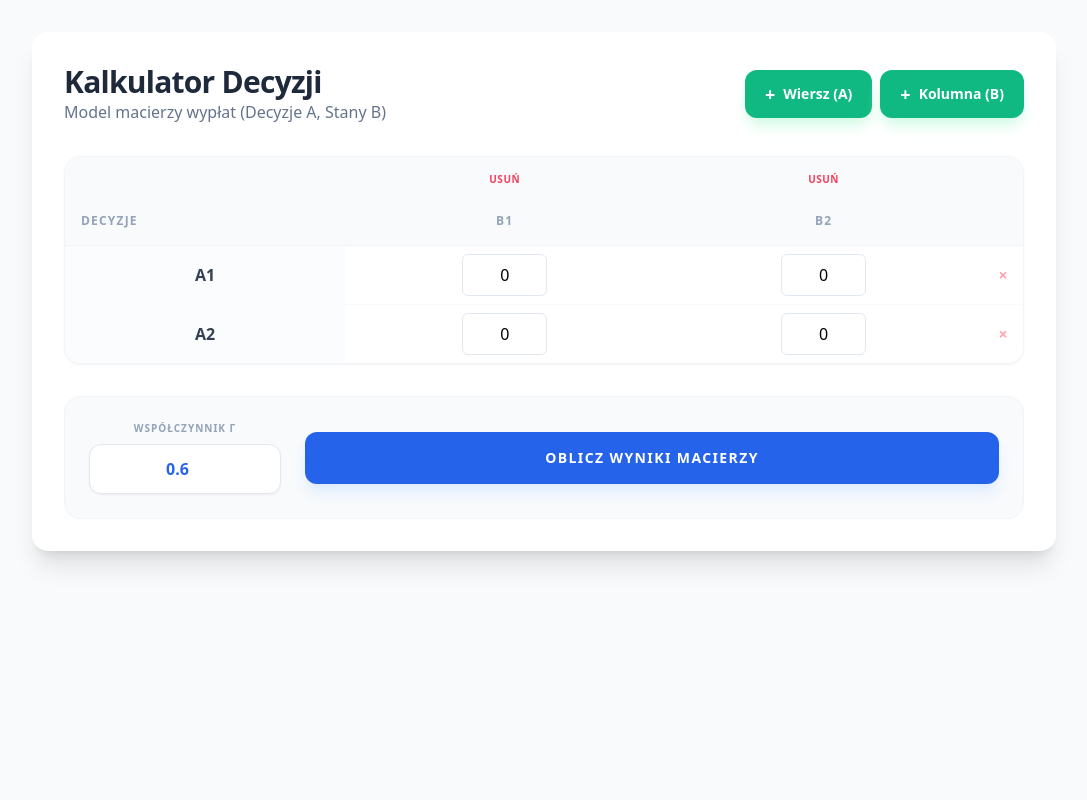
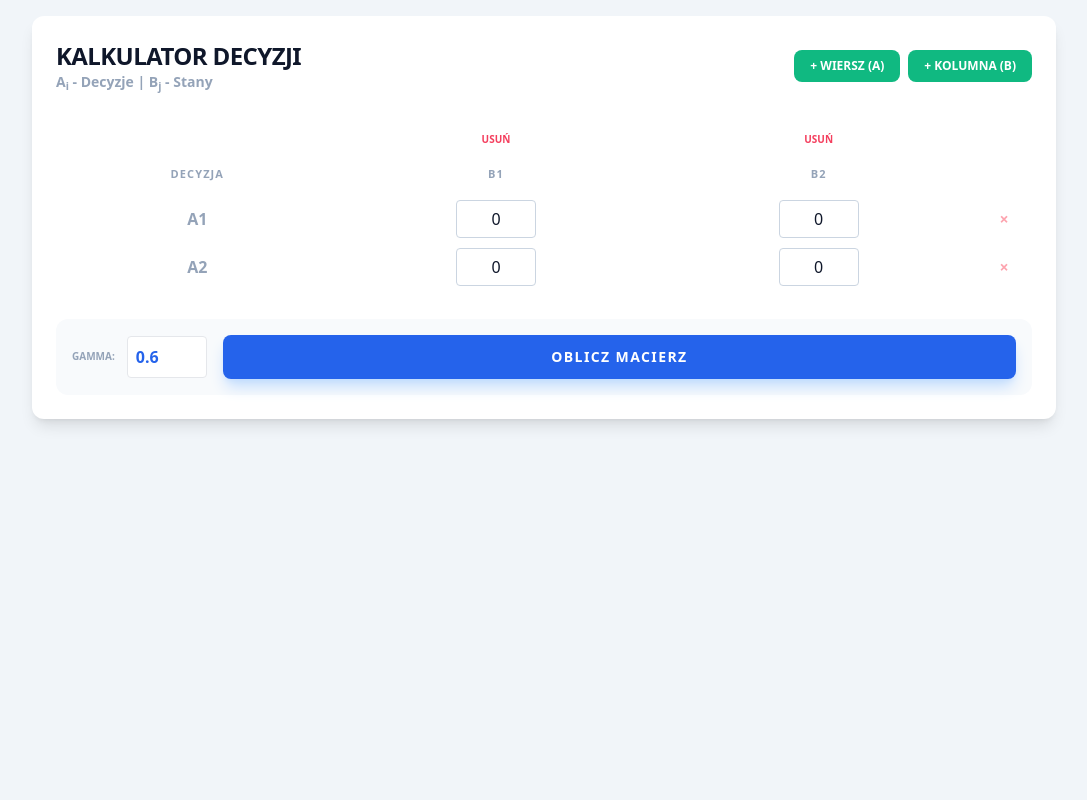
Before and after one commit to podsiadlojakub6-alt/program-bo, a Flask app: page / in a window 1280 px wide. Shown: the whole page, without its empty margins (96-1183 px from the left). Run offline with Flask 3, Linux system fonts and the light colour scheme; some libraries are stand-ins or nearby versions.

Commit message:
Update index.html

```diff
--- a/templates/index.html
+++ b/templates/index.html
@@ -2,126 +2,105 @@
 <html lang="pl">
 <head>
     <meta charset="UTF-8">
-    <meta name="viewport" content="width=device-width, initial-scale=1.0">
     <title>Kalkulator Decyzji BO</title>
     <script src="https://cdn.tailwindcss.com"></script>
     <style>
-        .input-cell { width: 85px; text-align: center; border: 1px solid #e2e8f0; padding: 8px; border-radius: 6px; transition: all 0.2s; }
-        .input-cell:focus { outline: 2px solid #3b82f6; border-color: transparent; background-color: #f8fafc; }
-        .btn-action { transition: all 0.2s; }
-        .btn-action:hover { transform: translateY(-1px); }
+        .input-cell { width: 80px; text-align: center; border: 1px solid #cbd5e1; padding: 6px; border-radius: 4px; }
+        .btn-action { transition: all 0.2s; cursor: pointer; }
+        .btn-action:hover { opacity: 0.8; transform: translateY(-1px); }
     </style>
 </head>
-<body class="bg-slate-50 min-h-screen p-4 md:p-8 font-sans">
-    <div class="max-w-5xl mx-auto bg-white rounded-2xl shadow-xl p-8">
+<body class="bg-slate-100 min-h-screen p-4 font-sans text-slate-900">
+    <div class="max-w-5xl mx-auto bg-white rounded-xl shadow-lg p-6">
 
-        <div class="flex flex-col md:flex-row justify-between items-start md:items-center mb-8 gap-4">
+        <div class="flex justify-between items-center mb-6">
             <div>
-                <h1 class="text-3xl font-extrabold text-slate-800 tracking-tight">Kalkulator Decyzji</h1>
-                <p class="text-slate-500 font-medium">Model macierzy wypłat (Decyzje A, Stany B)</p>
+                <h1 class="text-2xl font-black uppercase tracking-tight">Kalkulator Decyzji</h1>
+                <p class="text-slate-400 text-sm font-bold">A<sub>i</sub> - Decyzje | B<sub>j</sub> - Stany</p>
             </div>
             <div class="flex gap-2">
-                <button onclick="addRow()" type="button" class="btn-action bg-emerald-500 hover:bg-emerald-600 text-white px-5 py-2.5 rounded-xl text-sm font-bold shadow-lg shadow-emerald-100 flex items-center gap-2">
-                    <span class="text-lg">+</span> Wiersz (A)
-                </button>
-                <button onclick="addColumn()" type="button" class="btn-action bg-emerald-500 hover:bg-emerald-600 text-white px-5 py-2.5 rounded-xl text-sm font-bold shadow-lg shadow-emerald-100 flex items-center gap-2">
-                    <span class="text-lg">+</span> Kolumna (B)
-                </button>
+                <button type="button" onclick="addRow()" class="btn-action bg-emerald-500 text-white px-4 py-2 rounded-lg font-bold text-xs uppercase">+ Wiersz (A)</button>
+                <button type="button" onclick="addColumn()" class="btn-action bg-emerald-500 text-white px-4 py-2 rounded-lg font-bold text-xs uppercase">+ Kolumna (B)</button>
             </div>
         </div>
 
-        <form method="POST" id="matrixForm">
-            <div class="overflow-x-auto mb-8 border border-slate-100 rounded-2xl shadow-sm">
-                <table id="matrixTable" class="w-full text-left border-collapse">
-                    <thead class="bg-slate-50">
+        <form method="POST">
+            <div class="overflow-x-auto mb-6">
+                <table id="matrixTable" class="w-full border-separate border-spacing-2">
+                    <thead>
                         <tr id="deleteHeaderRow">
-                            <th class="p-2"></th>
+                            <th></th>
                             {% if results and results.matrix %}
-                                {% for col in results.matrix[0] %}
-                                <th class="p-2 text-center"><button type="button" onclick="removeColumn({{ loop.index }})" class="text-rose-500 hover:text-rose-700 text-[10px] font-black uppercase tracking-wider">Usuń</button></th>
+                                {% for _ in results.matrix[0] %}
+                                <th class="text-center"><button type="button" onclick="removeColumn({{ loop.index }})" class="text-rose-500 text-[10px] font-bold uppercase">Usuń</button></th>
                                 {% endfor %}
                             {% else %}
-                                <th class="p-2 text-center"><button type="button" onclick="removeColumn(1)" class="text-rose-500 hover:text-rose-700 text-[10px] font-black uppercase tracking-wider">Usuń</button></th>
-                                <th class="p-2 text-center"><button type="button" onclick="removeColumn(2)" class="text-rose-500 hover:text-rose-700 text-[10px] font-black uppercase tracking-wider">Usuń</button></th>
+                                <th class="text-center"><button type="button" onclick="removeColumn(1)" class="text-rose-500 text-[10px] font-bold uppercase">Usuń</button></th>
+                                <th class="text-center"><button type="button" onclick="removeColumn(2)" class="text-rose-500 text-[10px] font-bold uppercase">Usuń</button></th>
                             {% endif %}
-                            <th class="p-2"></th>
+                            <th></th>
                         </tr>
-                        <tr id="headerRow">
-                            <th class="p-4 text-xs font-black text-slate-400 uppercase tracking-widest border-b border-slate-100">Decyzje</th>
+                        <tr id="headerRow" class="text-slate-400 text-[11px] uppercase tracking-widest">
+                            <th class="p-2">Decyzja</th>
                             {% if results and results.matrix %}
-                                {% for col in results.matrix[0] %}
-                                <th class="p-4 text-xs font-black text-slate-400 uppercase tracking-widest border-b border-slate-100 text-center">B{{ loop.index }}</th>
-                                {% endfor %}
+                                {% for _ in results.matrix[0] %} <th class="p-2 text-center">B{{ loop.index }}</th> {% endfor %}
                             {% else %}
-                                <th class="p-4 text-xs font-black text-slate-400 uppercase tracking-widest border-b border-slate-100 text-center">B1</th>
-                                <th class="p-4 text-xs font-black text-slate-400 uppercase tracking-widest border-b border-slate-100 text-center">B2</th>
+                                <th class="p-2 text-center">B1</th>
+                                <th class="p-2 text-center">B2</th>
                             {% endif %}
-                            <th class="p-4 text-xs font-black text-slate-400 uppercase tracking-widest border-b border-slate-100 w-10"></th>
+                            <th class="w-10"></th>
                         </tr>
                     </thead>
-                    <tbody id="tableBody" class="divide-y divide-slate-50">
+                    <tbody id="tableBody">
                         {% if results and results.matrix %}
                             {% for row in results.matrix %}
                             <tr>
-                                <td class="p-4 font-bold text-slate-700 bg-slate-50/50 text-center">A{{ loop.index }}</td>
+                                <td class="font-black text-slate-400 text-center">A{{ loop.index }}</td>
                                 {% for cell in row %}
-                                <td class="p-2 text-center"><input type="text" name="cell_{{ loop.parent.index0 }}_{{ loop.index0 }}" class="input-cell" value="{{ cell }}"></td>
+                                <td class="text-center"><input type="text" name="cell_{{ loop.parent.index0 }}_{{ loop.index0 }}" class="input-cell" value="{{ cell }}"></td>
                                 {% endfor %}
-                                <td class="p-2 text-center"><button type="button" onclick="removeRow(this)" class="text-rose-300 hover:text-rose-600 font-bold transition-colors">×</button></td>
+                                <td class="text-center"><button type="button" onclick="removeRow(this)" class="text-rose-300 font-bold">×</button></td>
                             </tr>
                             {% endfor %}
                         {% else %}
                             <tr>
-                                <td class="p-4 font-bold text-slate-700 bg-slate-50/50 text-center">A1</td>
-                                <td class="p-2 text-center"><input type="text" name="cell_0_0" class="input-cell" value="0"></td>
-                                <td class="p-2 text-center"><input type="text" name="cell_0_1" class="input-cell" value="0"></td>
-                                <td class="p-2 text-center"><button type="button" onclick="removeRow(this)" class="text-rose-300 hover:text-rose-600 font-bold transition-colors">×</button></td>
+                                <td class="font-black text-slate-400 text-center">A1</td>
+                                <td class="text-center"><input type="text" name="cell_0_0" class="input-cell" value="0"></td>
+                                <td class="text-center"><input type="text" name="cell_0_1" class="input-cell" value="0"></td>
+                                <td class="text-center"><button type="button" onclick="removeRow(this)" class="text-rose-300 font-bold">×</button></td>
                             </tr>
                             <tr>
-                                <td class="p-4 font-bold text-slate-700 bg-slate-50/50 text-center">A2</td>
-                                <td class="p-2 text-center"><input type="text" name="cell_1_0" class="input-cell" value="0"></td>
-                                <td class="p-2 text-center"><input type="text" name="cell_1_1" class="input-cell" value="0"></td>
-                                <td class="p-2 text-center"><button type="button" onclick="removeRow(this)" class="text-rose-300 hover:text-rose-600 font-bold transition-colors">×</button></td>
+                                <td class="font-black text-slate-400 text-center">A2</td>
+                                <td class="text-center"><input type="text" name="cell_1_0" class="input-cell" value="0"></td>
+                                <td class="text-center"><input type="text" name="cell_1_1" class="input-cell" value="0"></td>
+                                <td class="text-center"><button type="button" onclick="removeRow(this)" class="text-rose-300 font-bold">×</button></td>
                             </tr>
                         {% endif %}
                     </tbody>
                 </table>
             </div>
 
-            <div class="flex flex-col md:flex-row gap-6 items-center bg-slate-50 p-6 rounded-2xl border border-slate-100">
-                <div class="w-full md:w-48">
-                    <label class="block text-[10px] font-black text-slate-400 uppercase mb-2 text-center tracking-widest">Współczynnik γ</label>
-                    <input type="number" step="0.1" name="gamma" value="{{ results.gamma if results and results.gamma else 0.6 }}" min="0" max="1" class="w-full p-3 border rounded-xl text-center font-bold text-blue-600 focus:ring-2 focus:ring-blue-500 shadow-sm outline-none">
+            <div class="bg-slate-50 p-4 rounded-xl flex flex-col md:flex-row gap-4 items-center">
+                <div class="flex items-center gap-3">
+                    <label class="text-[10px] font-black uppercase text-slate-400">Gamma:</label>
+                    <input type="number" step="0.1" name="gamma" value="{{ results.gamma if results else 0.6 }}" class="w-20 p-2 border rounded font-bold text-blue-600">
                 </div>
-                <button type="submit" class="w-full flex-1 bg-blue-600 hover:bg-blue-700 text-white font-black py-4 px-8 rounded-xl shadow-lg shadow-blue-100 transition-all active:scale-[0.98] uppercase tracking-widest text-sm">
-                    Oblicz wyniki macierzy
-                </button>
+                <button type="submit" class="w-full bg-blue-600 text-white font-black py-3 rounded-lg uppercase tracking-widest text-sm btn-action shadow-lg shadow-blue-200">Oblicz macierz</button>
             </div>
         </form>
 
         {% if results and not results.error %}
-        <div class="grid grid-cols-1 md:grid-cols-2 lg:grid-cols-4 gap-4 mt-10">
-            <div class="p-6 rounded-2xl bg-white border border-slate-100 shadow-sm hover:shadow-md transition-shadow">
-                <p class="text-blue-500 font-black text-[10px] uppercase tracking-widest mb-2">Wald (Maximin)</p>
-                <p class="text-3xl font-black text-slate-800">A{{ results.wald.idx }}</p>
-                <p class="text-sm text-slate-400 mt-1 font-medium italic">Wynik: {{ results.wald.val }}</p>
+        <div class="grid grid-cols-1 md:grid-cols-4 gap-4 mt-8">
+            {% for key, val in [('Wald', results.wald), ('Hurwicz', results.hurwicz), ('Bayes', results.bayes), ('Savage', results.savage)] %}
+            <div class="p-4 rounded-xl border-2 border-slate-50 shadow-sm">
+                <p class="text-[10px] font-black uppercase text-slate-400 mb-1">{{ key }}</p>
+                <p class="text-2xl font-black text-slate-800">A{{ val.idx }}</p>
+                <p class="text-xs text-slate-400 font-bold italic">Wynik: {{ val.val }}</p>
             </div>
-            <div class="p-6 rounded-2xl bg-white border border-slate-100 shadow-sm hover:shadow-md transition-shadow">
-                <p class="text-emerald-500 font-black text-[10px] uppercase tracking-widest mb-2">Hurwicz</p>
-                <p class="text-3xl font-black text-slate-800">A{{ results.hurwicz.idx }}</p>
-                <p class="text-sm text-slate-400 mt-1 font-medium italic">Wynik: {{ results.hurwicz.val }}</p>
-            </div>
-            <div class="p-6 rounded-2xl bg-white border border-slate-100 shadow-sm hover:shadow-md transition-shadow">
-                <p class="text-purple-500 font-black text-[10px] uppercase tracking-widest mb-2">Bayes (Laplace)</p>
-                <p class="text-3xl font-black text-slate-800">A{{ results.bayes.idx }}</p>
-                <p class="text-sm text-slate-400 mt-1 font-medium italic">Średnia: {{ results.bayes.val }}</p>
-            </div>
-            <div class="p-6 rounded-2xl bg-white border border-slate-100 shadow-sm hover:shadow-md transition-shadow">
-                <p class="text-rose-500 font-black text-[10px] uppercase tracking-widest mb-2">Savage (Regret)</p>
-                <p class="text-3xl font-black text-slate-800">A{{ results.savage.idx }}</p>
-                <p class="text-sm text-slate-400 mt-1 font-medium italic">Strata: {{ results.savage.val }}</p>
-            </div>
+            {% endfor %}
         </div>
+        {% elif results and results.error %}
+        <div class="mt-4 p-4 bg-rose-50 text-rose-600 rounded-lg text-xs font-bold">{{ results.error }}</div>
         {% endif %}
     </div>
 
@@ -130,79 +109,55 @@
             const rows = document.querySelectorAll('#tableBody tr');
             rows.forEach((row, i) => {
                 row.cells[0].innerText = 'A' + (i + 1);
-                const inputs = row.querySelectorAll('input');
-                inputs.forEach((input, j) => {
-                    input.name = `cell_${i}_${j}`;
-                });
+                row.querySelectorAll('input').forEach((input, j) => { input.name = `cell_${i}_${j}`; });
             });
-            const headerCells = document.querySelectorAll('#headerRow th');
-            for(let i = 1; i < headerCells.length - 1; i++) {
-                headerCells[i].innerText = 'B' + i;
-            }
+            const hCells = document.querySelectorAll('#headerRow th');
+            for(let i = 1; i < hCells.length - 1; i++) { hCells[i].innerText = 'B' + i; }
         }
-
         function addRow() {
-            const body = document.getElementById('tableBody');
             const colCount = document.getElementById('headerRow').cells.length - 2;
-            const row = document.createElement('tr');
-            let cells = `<td class="p-4 font-bold text-slate-700 bg-slate-50/50 text-center"></td>`;
-            for (let i = 0; i < colCount; i++) {
-                cells += `<td class="p-2 text-center"><input type="text" class="input-cell" value="0"></td>`;
-            }
-            cells += `<td class="p-2 text-center"><button type="button" onclick="removeRow(this)" class="text-rose-300 hover:text-rose-600 font-bold transition-colors">×</button></td>`;
-            row.innerHTML = cells;
-            body.appendChild(row);
+            const tr = document.createElement('tr');
+            let html = `<td class="font-black text-slate-400 text-center"></td>`;
+            for(let i=0; i<colCount; i++) html += `<td class="text-center"><input type="text" class="input-cell" value="0"></td>`;
+            html += `<td class="text-center"><button type="button" onclick="removeRow(this)" class="text-rose-300 font-bold">×</button></td>`;
+            tr.innerHTML = html;
+            document.getElementById('tableBody').appendChild(tr);
             updateNames();
         }
-
         function addColumn() {
-            const delHeader = document.getElementById('deleteHeaderRow');
-            const header = document.getElementById('headerRow');
-            const rows = document.querySelectorAll('#tableBody tr');
-            const newColIdx = header.cells.length - 1;
-
+            const idx = document.getElementById('headerRow').cells.length - 1;
             const thDel = document.createElement('th');
-            thDel.className = "p-2 text-center";
-            thDel.innerHTML = `<button type="button" onclick="removeColumn(${newColIdx})" class="text-rose-500 hover:text-rose-700 text-[10px] font-black uppercase tracking-wider">Usuń</button>`;
-            delHeader.insertBefore(thDel, delHeader.lastElementChild);
+            thDel.className = "text-center";
+            thDel.innerHTML = `<button type="button" onclick="removeColumn(${idx})" class="text-rose-500 text-[10px] font-bold uppercase">Usuń</button>`;
+            document.getElementById('deleteHeaderRow').insertBefore(thDel, document.getElementById('deleteHeaderRow').lastElementChild);
 
             const th = document.createElement('th');
-            th.className = "p-4 text-xs font-black text-slate-400 uppercase tracking-widest border-b border-slate-100 text-center";
-            header.insertBefore(th, header.lastElementChild);
+            th.className = "p-2 text-center";
+            document.getElementById('headerRow').insertBefore(th, document.getElementById('headerRow').lastElementChild);
 
-            rows.forEach(row => {
+            document.querySelectorAll('#tableBody tr').forEach(row => {
                 const td = document.createElement('td');
-                td.className = "p-2 text-center";
+                td.className = "text-center";
                 td.innerHTML = `<input type="text" class="input-cell" value="0">`;
                 row.insertBefore(td, row.lastElementChild);
             });
             updateNames();
         }
-
         function removeRow(btn) {
-            if (document.querySelectorAll('#tableBody tr').length > 1) {
-                btn.parentElement.parentElement.remove();
+            if(document.querySelectorAll('#tableBody tr').length > 1) {
+                btn.closest('tr').remove();
                 updateNames();
             }
         }
-
-        function removeColumn(index) {
-            const delHeader = document.getElementById('deleteHeaderRow');
-            const header = document.getElementById('headerRow');
-            const rows = document.querySelectorAll('#tableBody tr');
-            if (header.cells.length > 3) {
-                delHeader.deleteCell(index);
-                header.deleteCell(index);
-                rows.forEach(row => row.deleteCell(index));
-                const delButtons = delHeader.querySelectorAll('button');
-                delButtons.forEach((btn, i) => {
-                    btn.setAttribute('onclick', `removeColumn(${i + 1})`);
-                });
+        function removeColumn(idx) {
+            if(document.getElementById('headerRow').cells.length > 3) {
+                document.getElementById('deleteHeaderRow').deleteCell(idx);
+                document.getElementById('headerRow').deleteCell(idx);
+                document.querySelectorAll('#tableBody tr').forEach(row => row.deleteCell(idx));
+                document.querySelectorAll('#deleteHeaderRow button').forEach((btn, i) => btn.setAttribute('onclick', `removeColumn(${i+1})`));
                 updateNames();
             }
         }
-
-        window.onload = updateNames;
     </script>
 </body>
 </html>
```
